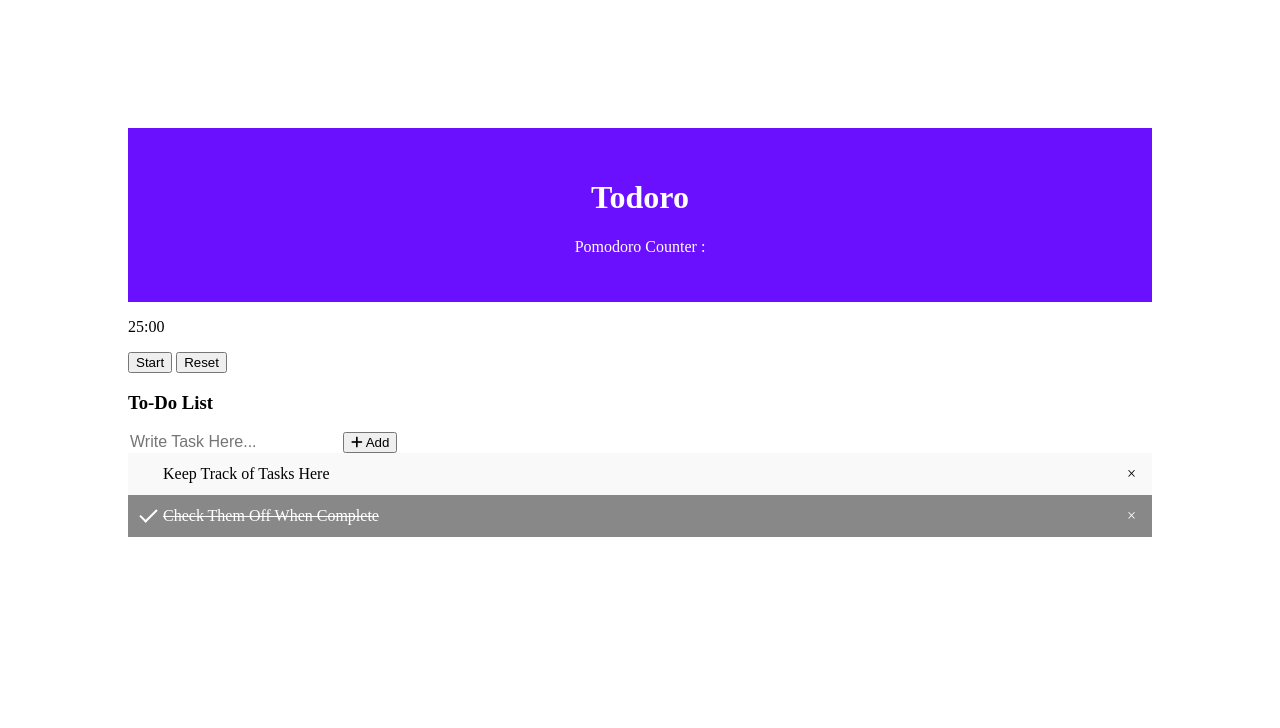
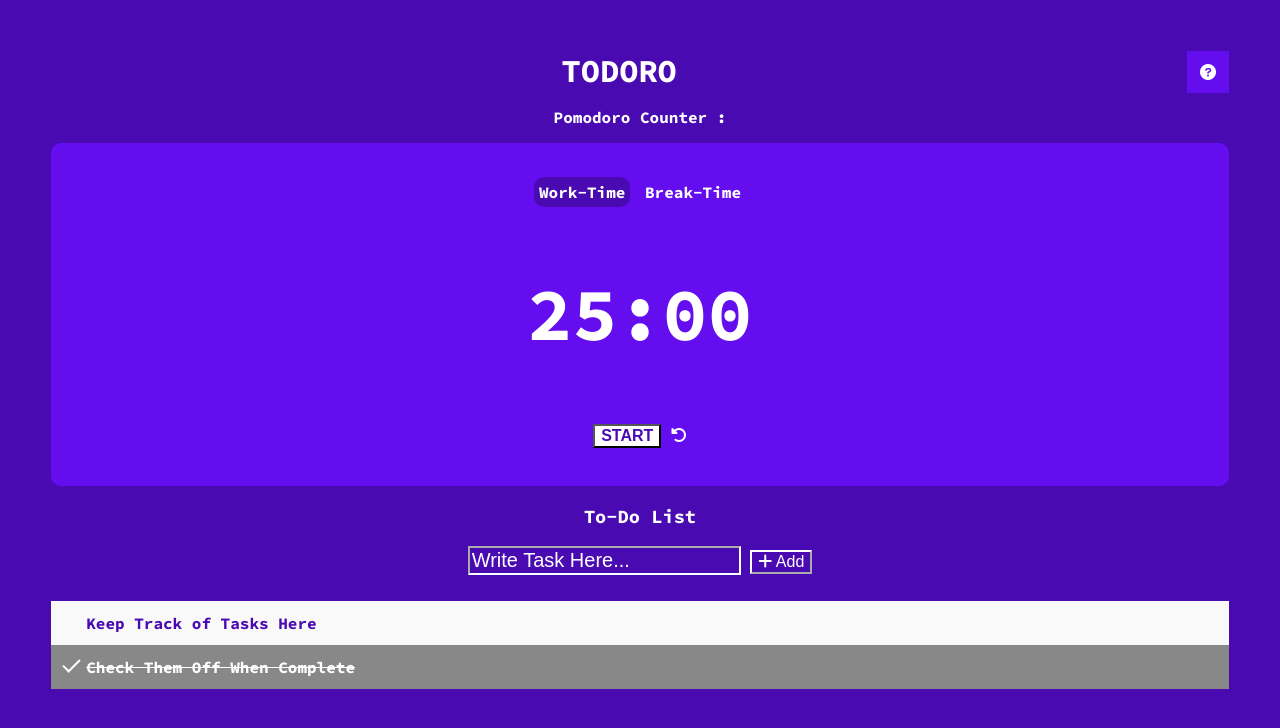
Before and after one commit to TS-i/Todoro--Pomodoro-Timer---To-do-List, a website built with Vite: page index.html in a window 1280 px wide. Built offline with nearby package versions, Linux system fonts and the light colour scheme.

Commit message:
Many changes to design of app.

```diff
--- a/index.html
+++ b/index.html
@@ -2,20 +2,44 @@
 <html lang="en">
   <head>
     <meta charset="UTF-8" />
+    <link rel="preconnect" href="https://fonts.googleapis.com">
+<link rel="preconnect" href="https://fonts.gstatic.com" crossorigin>
+<link href="https://fonts.googleapis.com/css2?family=Source+Code+Pro:wght@700&display=swap" rel="stylesheet">
     <link rel="stylesheet" href="https://cdnjs.cloudflare.com/ajax/libs/font-awesome/6.0.0/css/all.min.css">
     <link rel="icon" type="image/svg+xml" href="favicon.svg" />
     <meta name="viewport" content="width=device-width, initial-scale=1.0" />
     <title>Todoro - Pomodoro Timer & To-Do List</title>
   </head>
   <body>
+    <div class="topnav">
+      <h1 id="topLogo">TODORO</h1>
+
+      <!-- Trigger/Open The Modal -->
+      <i id="help" class="fa fa-circle-question"></i>
+
+      <!-- The Modal -->
+      <div id="myModal" class="modal">
+
+        <!-- Modal content -->
+        <div class="modal-content">
+          <span class="closemodal"></span>
+          <p>Todoro is a pomodoro timer & To-Do list that works in your web browser. The aim of this app is to help you focus on any task you are working on. This app is inspired by the Pomodoro Technique which is a time management method developed by Francesco Cirillo. The technique uses a timer to break down work into intervals, traditionally 25 minutes in length, separated by short breaks. Each interval is known as a pomodoro, from the Italian word for 'tomato', after the tomato-shaped kitchen timer that Cirillo used as a university student.</p>
+          <h4>Click Outside of the box to close this window</h4>
+        </div>
+
+      </div>
+    </div>
     <div class="header">
-      <h1>Todoro</h1>
       <p id="pomCounter">Pomodoro Counter :</p>
     </div>
     <div id="timer">
+      <div class="timerNav">
+        <a href="" id="workBtn" class="active">Work-Time</a>
+        <a href="" id="breakBtn">Break-Time</a>
+      </div>
       <p id="clock">25:00</p>
-      <button id="startStop">Start</button>
-      <button id="reset">Reset</button>
+      <button id="startStop">START</button>
+      <i id ="reset" class="fa fa-rotate-left"></i>
     </div>
     <div id="todoList">
       <h3>To-Do List</h3>
--- a/main.js
+++ b/main.js
@@ -1,4 +1,37 @@
 import './style.css'
+
+//--Modal Popup--//
+// Get the modal
+var modal = document.getElementById("myModal");
+
+// Get the button that opens the modal
+var btn = document.getElementById("help");
+
+// Get the <span> element that closes the modal
+var span = document.getElementsByClassName("closemodal");
+
+// When the user clicks on the button, open the modal
+btn.onclick = function() {
+  modal.style.display = "block";
+}
+
+// When the user clicks anywhere outside of the modal, close it
+window.onclick = function(event) {
+  if (event.target == modal) {
+    modal.style.display = "none";
+  }
+}
+
+//--Timer Navigation--//
+var workBtn = document.querySelector('#workBtn');
+var breakBtn = document.querySelector('#breakBtn');
+
+workBtn.addEventListener('click', changeWork);
+breakBtn.addEventListener('click', changeBreak);
+
+function changeBreak(){
+
+}
 
 //--Timer Code--//
 // Get Timer buttons from HTML
@@ -38,8 +71,8 @@ function startTimer(){
   console.log("Started");
   startStopButton.removeEventListener("click", startTimer);
   startStopButton.addEventListener("click", stopTimer);
-  startStopButton.value = "Stop";
-  startStopButton.innerHTML = "Stop";
+  startStopButton.value = "STOP";
+  startStopButton.innerHTML = "STOP";
 }
 
 // Stop Timer Button
@@ -48,8 +81,8 @@ function stopTimer(){
   console.log("Stopped");
   startStopButton.removeEventListener("click", stopTimer);
   startStopButton.addEventListener("click", startTimer);
-  startStopButton.value = "Start";
-  startStopButton.innerHTML = "Start";
+  startStopButton.value = "START";
+  startStopButton.innerHTML = "START";
 }
 
 // Reset Timer Button
@@ -61,8 +94,8 @@ function resetTimer(){
   console.log("Timer Stopped & Reset");
   startStopButton.removeEventListener("click", stopTimer);
   startStopButton.addEventListener("click", startTimer);
-  startStopButton.value = "Start";
-  startStopButton.innerHTML = "Start";
+  startStopButton.value = "START";
+  startStopButton.innerHTML = "START";
 }
 
 //--To-Do List Code--//
--- a/style.css
+++ b/style.css
@@ -1,19 +1,76 @@
-#app {
-  font-family: Avenir, Helvetica, Arial, sans-serif;
+body {
+  font-family: 'Source Code Pro', monospace;
   -webkit-font-smoothing: antialiased;
   -moz-osx-font-smoothing: grayscale;
   text-align: center;
-  color: #2c3e50;
-  margin-top: 60px;
-}
-/* Include the padding and border in an element's total width and height */
-* {
-  box-sizing: border-box;
+  color: white;
+  margin: 5vw;
+  padding: 5vw;
+  background-color: #4a0ab2;
 }
 
-body{
+/* Top Nav */
+#topLogo{
+  display: inline;
+}
+.topnav{
+  position: relative;
+}
+.topnav i{
+  background-color: rgb(107, 15, 255, 0.8);
+}
+#help{
+  display: inline;
+  float: right;
+  padding: 2vw;
+  position: relative;
+  cursor: pointer;
+}
+
+/* Style the header */
+.header {
+  color: white;
+  text-align: center;
+}
+
+/* Timer Navigation */
+.timerNav{
+  padding-top: 3vw;
+}
+.timerNav a{
+  font-size: 16px;
+  padding: 5px;
+  color: white;
+  text-decoration: none;
+}
+.timerNav a.active{
+  background-color: #4a0ab2;
+  border-radius: 10px;
+}
+.timerNav a:hover{
+  font-size: 16px;
+  color: black;
+  background-color: rgb(107, 15, 255, 0.8);
+  border-radius: 10px;
+}
+/* Timer */
+#timer{
+  text-align: center;
+  background-color: rgb(107, 15, 255, 0.8);
+  border-radius: 10px;
+}
+#timer button{
+  text-decoration: none;
+  color: #4a0ab2;
+  background-color: white;
+  font-size: 16px;
+  font-weight: bolder;
+  margin-bottom: 3vw;
+}
+#clock{
+  font-size: 75px;
+  font-weight: bolder;
   margin: 5vw;
-  padding: 5vw;
 }
 
 /* Remove margins and padding from the list */
@@ -31,6 +88,10 @@ ul li {
   font-size: 16px;
   transition: 0.2s;
   list-style: none;
+  color: #4a0ab2;
+  font-weight: bolder;
+  text-align: left;
+
 
   /* make the list items unselectable */
   -webkit-user-select: none;
@@ -77,31 +138,74 @@ ul li.checked::before {
   top: 0;
   padding: 12px 16px 12px 16px;
 }
-
 .close:hover {
   background-color: #f44336;
   color: white;
 }
 
-/* Style the header */
-.header {
-  background-color: #6b0fff;
-  padding: 30px 40px;
-  color: white;
-  text-align: center;
-}
-
-/* Clear floats after the header */
-.header:after {
-  content: "";
-  display: table;
-  clear: both;
-}
 
 /* Style the input */
 input {
-  margin: 0;
-  border: none;
-  border-radius: 0;
+  margin-bottom: 2vw;
+  border-color: white;
+  border-width: 2px;  font-size: 20px;
+  color: white;
+  background-color: #4a0ab2;
+}
+::placeholder{
+  color: white;
+}
+#addBtn{
+  text-decoration: none;
+  border-color: white;
+  border-width: 2px;
+  color: white;
+  background-color: #4a0ab2;
   font-size: 16px;
 }
+/*Media Queries*/
+@media screen and (max-width: 1980px){
+  body{
+    margin: 2vw;
+  padding: 2vw;
+  }
+  #help{
+    padding:1vw;
+  }
+}
+
+
+
+/* The Modal (background) */
+.modal {
+  display: none;
+  color:#4a0ab2;
+  position: fixed;
+  z-index: 1;
+  left: 0;
+  top: 0;
+  width: 100%;
+  height: 100%;
+  overflow: auto;
+  background-color: rgb(0,0,0); /* Fallback color */
+  background-color: rgba(0,0,0,0.4); /* Black w/ opacity */
+}
+
+/* Modal Content/Box */
+.modal-content {
+  background-color: #4a0ab2;
+  margin: 15% auto;
+  padding: 20px;
+  border: 1px solid #888;
+  border-radius: 5px;
+  width: 80%;
+}
+.modal-content p{
+  background-color: white;
+  padding: 2vw;
+  border-radius: 5px;
+}
+.modal-content h4{
+  color: white;
+  margin: 0;
+}
```
